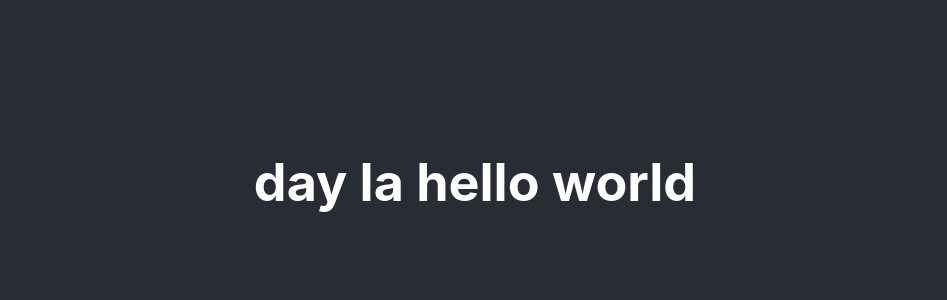
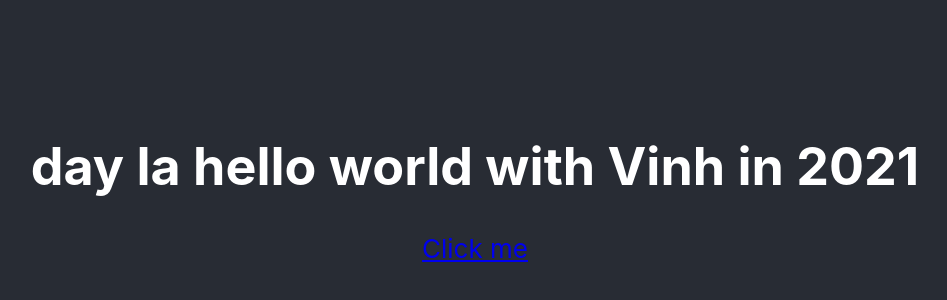
Before and after one commit to vinhtrnh/react-hook, a React (Create React App) app: page / in a window 1280 px wide. Shown: the part 218-518 px from the top of the page, without its empty margins (165-1112 px from the left). Built offline with nearby package versions, Linux system fonts and the light colour scheme.

Commit message:
javascript variables

```diff
--- a/src/App.js
+++ b/src/App.js
@@ -1,11 +1,16 @@
-import logo from './logo.svg';
+
 import './App.css';
 
 function App() {
+
+  let name = 'Vinh'
+  let years = 2021
+  let link = 'https://www.youtube.com/watch?v=Y9gTouaZJ5s&list=PLncHg6Kn2JT4xzJyhXfmJ53dzwVbq-S_E&index=8&ab_channel=H%E1%BB%8FiD%C3%A2nIT'
   return (
     <div className="App">
       <header className="App-header">
-        <h1>day la hello world</h1>
+        <h1>day la hello world with {name} in {years}</h1>
+        <a href={link} target="_blank" >  Click me</a>
       </header>
     </div>
   );
```
Also changed, not shown: src/logo.svg (deleted).
